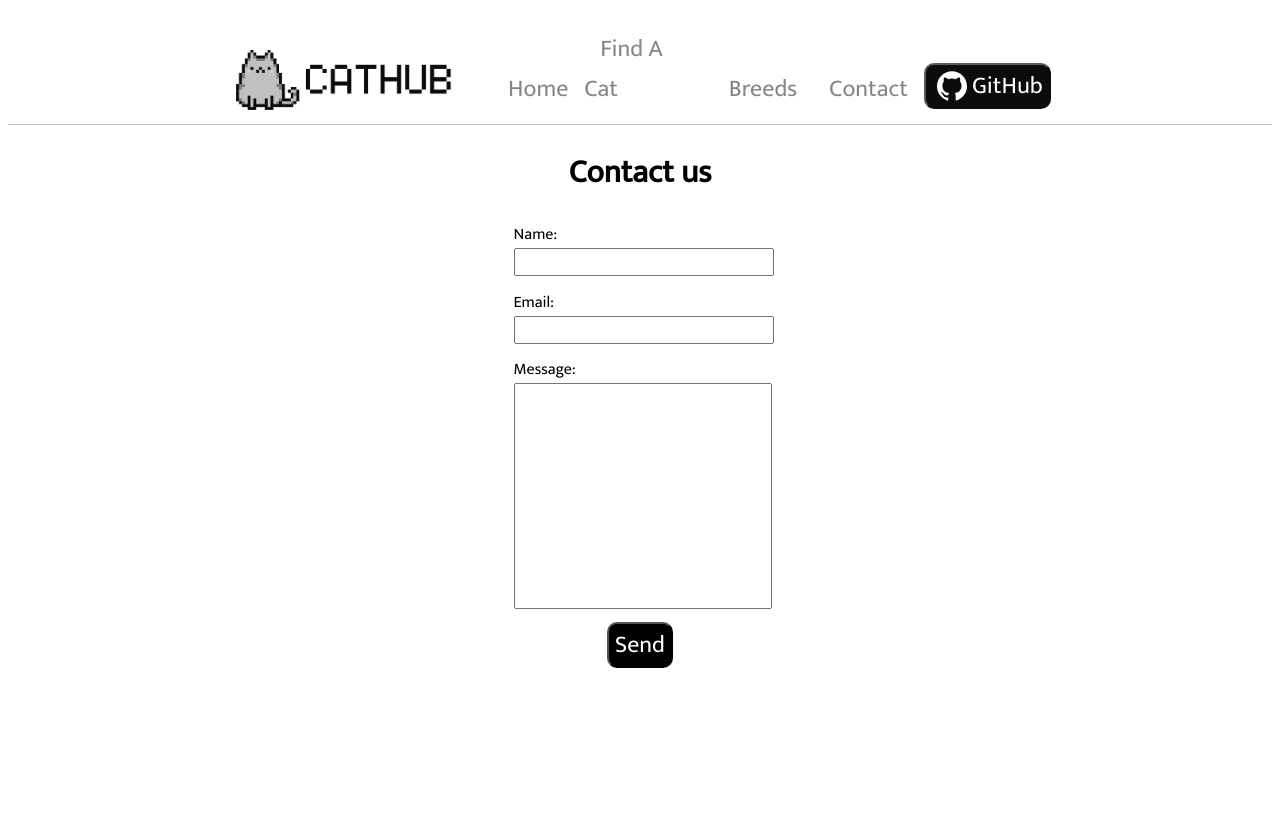
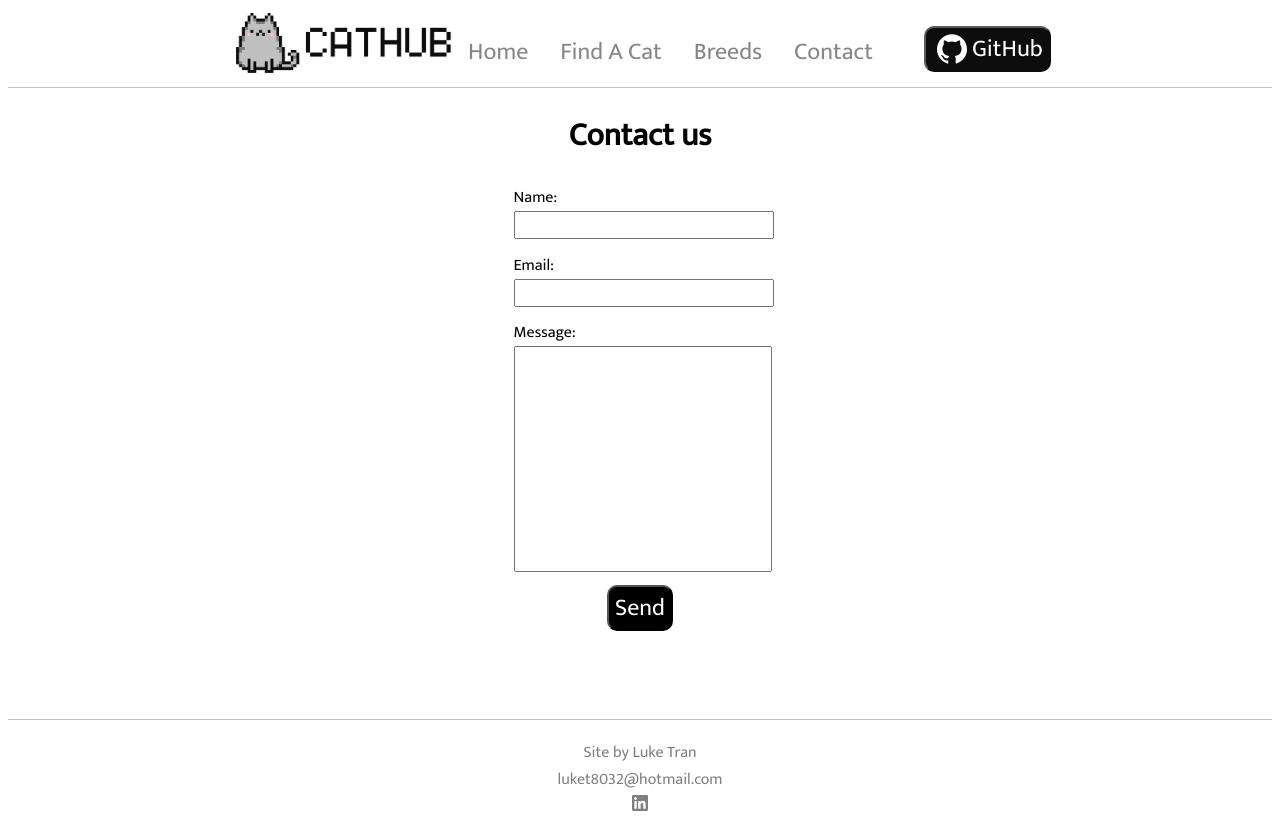
Before and after one commit to luket8032/cat-app, a React (Create React App) app: page /contact in a window 1280 px wide. Before the commit the page ends 800 px from the top, so only its background shows below. Built offline with nearby package versions, Linux system fonts and the light colour scheme.

Commit message:
finished footer

```diff
--- a/src/App.js
+++ b/src/App.js
@@ -19,6 +19,7 @@ function App() {
               <Route path='/contact' element={<Contact/>}/>
             </Routes>
           </BrowserRouter>
+          <Footer/>
     </div>
   );
 }
--- a/src/assets/css/footer.css
+++ b/src/assets/css/footer.css
@@ -1,4 +1,26 @@
+.footer-container {
+    border-top: 1px solid silver;
+    width: 100%;
+    margin-top: 5%;
+    padding-top: 1.5%;
+}
+
 .footer{
-    border-top: 1px solid silver;
-    background-color: silver;
+    width: fit-content;
+    display: flex;
+    flex-direction: column;
+    gap: 0;
+    margin: auto;
+    align-items: center;
+    color: grey;
 }
+
+ul{
+    list-style-type: none;
+    padding: 0;
+    margin: 0;
+}
+
+li{
+    text-align: center;
+}
--- a/src/assets/css/success.css
+++ b/src/assets/css/success.css
@@ -39,4 +39,5 @@
     display: flex;
     align-items: center;
     margin: auto;
+    margin-bottom: 10%;
 }
--- a/src/components/Footer.jsx
+++ b/src/components/Footer.jsx
@@ -1,10 +1,18 @@
 import React from 'react'
 import '../assets/css/footer.css'
+import {SiLinkedin} from 'react-icons/si';
 
 const Footer = () => {
   return (
-    <div className='footer'>
-        <h1>Site by Luke Tran</h1>
+    <div className='footer-container'>
+      <div className='footer'>
+        <ul>
+          <li>Site by Luke Tran</li>
+          <li>luket8032@hotmail.com</li>
+          <li><a href="https://www.linkedin.com/in/luke-tran-1220171a9/"><SiLinkedin color='grey'/></a></li>
+        </ul>
+
+      </div>
     </div>
   )
 }
```
